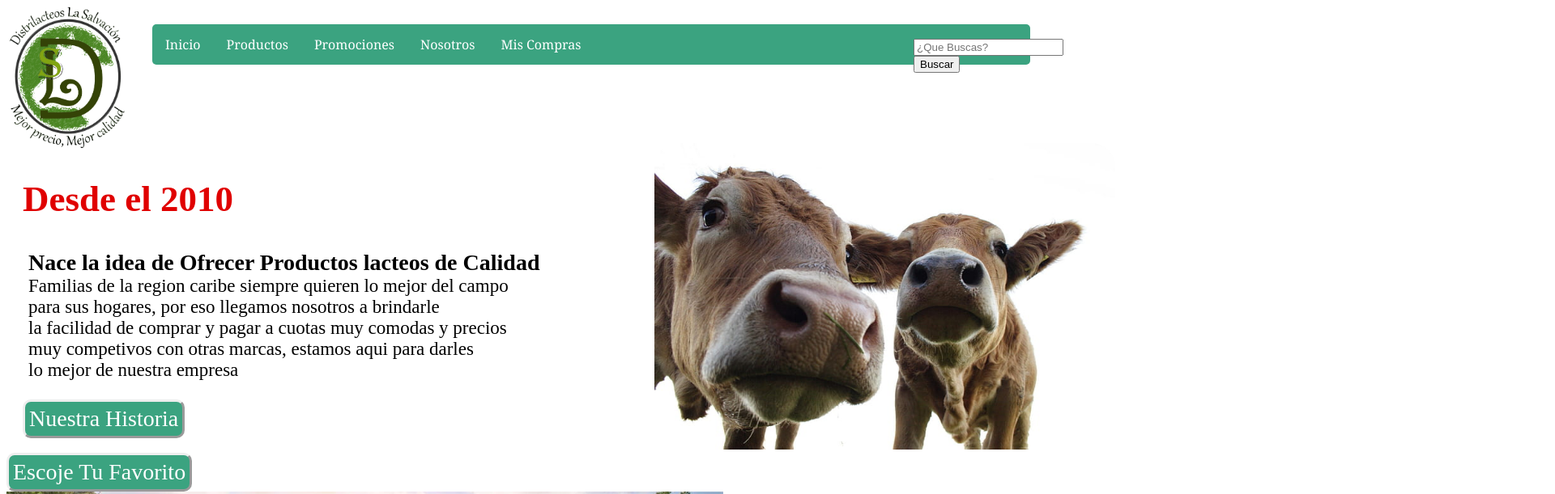
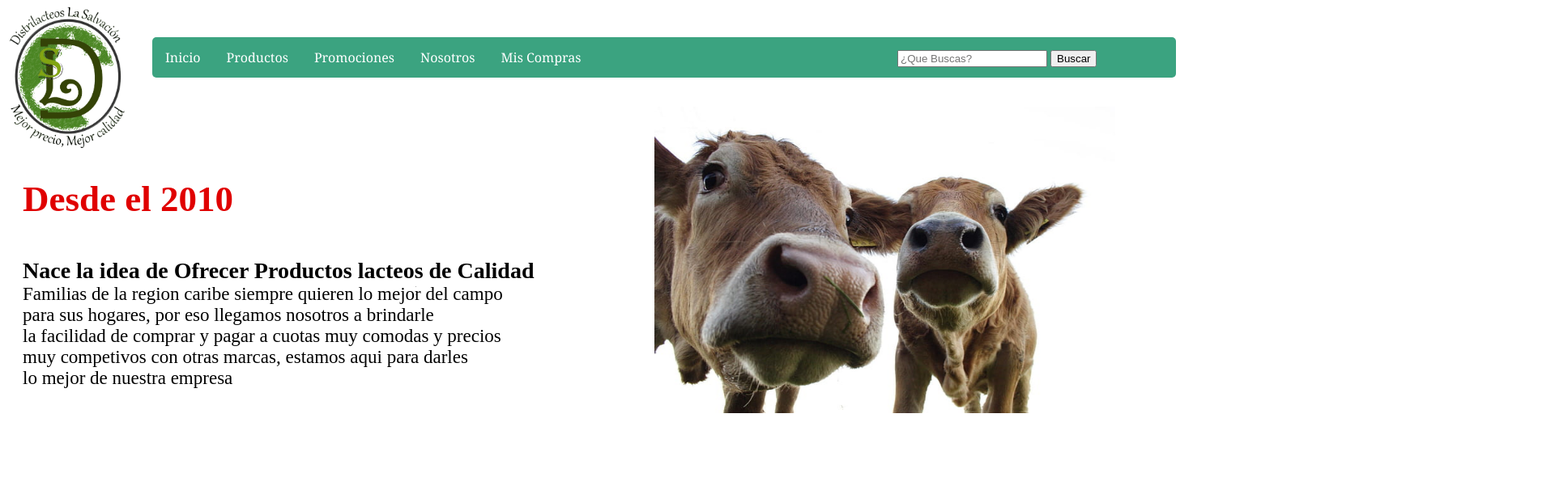
Before and after one commit to Isco83/Web-page-Lacteos, a plain HTML site: page index.html in a window 1280 px wide. Shown: the top 611 px of the page at 81% size, 1920 px wide, since content can reach past the window. Drawn offline with Linux system fonts and the light colour scheme.

Commit message:
update position

```diff
--- a/CSS/Estilos.css
+++ b/CSS/Estilos.css
@@ -7,23 +7,22 @@ body {
 }
 
 .navidad img {
-    margin-left: 100px;
+
 
 }
 
 
 
 .busqueda {
-    margin-left: 1120px;
-    margin-top: -42px;
+    position: relative;
+    top: -250px; left: 1100px;
 }
 
 .barnav-izq ul {
+    position: relative;
+    top: -200px; left: 180px;
     list-style-type: none;
     border-radius: 5px;
-    margin-bottom:10px;
-    margin-top: -200px;
-    margin-left: 180px;
     padding: 0px;
     overflow: hidden;
     background-color: rgb(59, 163, 128);
@@ -49,37 +48,38 @@ body {
   }
 
   .año {
-    margin-left: 20px;
-    margin-top: 90px;
-
+    position: relative;
+    top: -190px; left: 20px;
     color: rgb(224, 0, 0);
     font-family:'Christian Sunday';
     font-size: 45px;
         }
 
   .vacas_historia img {
-    margin-left: 800px;
-    margin-right: 20px;
-    margin-top: -700px;
-    border-radius: 30px;
+    position: relative;
+    top: -600px; left: 800px;
 
   }
 
   section p {
+      position: relative;
+      top: -180px; left: 20px;
       font-size: 23px;
-      margin-left: 27px;
       font-family:'Typo Round Demo';
 
   }
 
   .texto1 {
+    position: static;
+    top: -100px; left: 20px;
     font-style: inherit;
     font-size: 28px;
     font-family:'Typo Round Demo';
   }
 
   .button_historia {
-    margin-left: 20px;
+    position: relative;
+    top: 50px; left: 25px;
     background-color: rgb(59, 163, 128);
     border-radius: 10px;
     font-size: 28px;
@@ -112,7 +112,7 @@ body {
   }
 
   .productos_img {
-    margin-top: px;
+
     border-radius: 30px;
 
   }
@@ -120,8 +120,8 @@ body {
 
 
   .texto2 h2 {
-    margin-left: 1000px;
+
     font-family: 'Typo Round Demo';
     font-size: 32px;
-    margin-bottom: 30px;
+
   }
--- a/index.html
+++ b/index.html
@@ -36,7 +36,7 @@
         </div>
     </section>
     <section class="producto_favorito">
-        <button type="button" class="button_favorito">Escoje Tu Favorito</button>
+        <button type="button" class="button_favorito">Escoge Tu Favorito</button>
         <div class="productos_img"> <!--cambiar producto temporada-->
             <img src="productos_col.jpg" alt="Productos Colechera" width="70%">
         </div>
```
